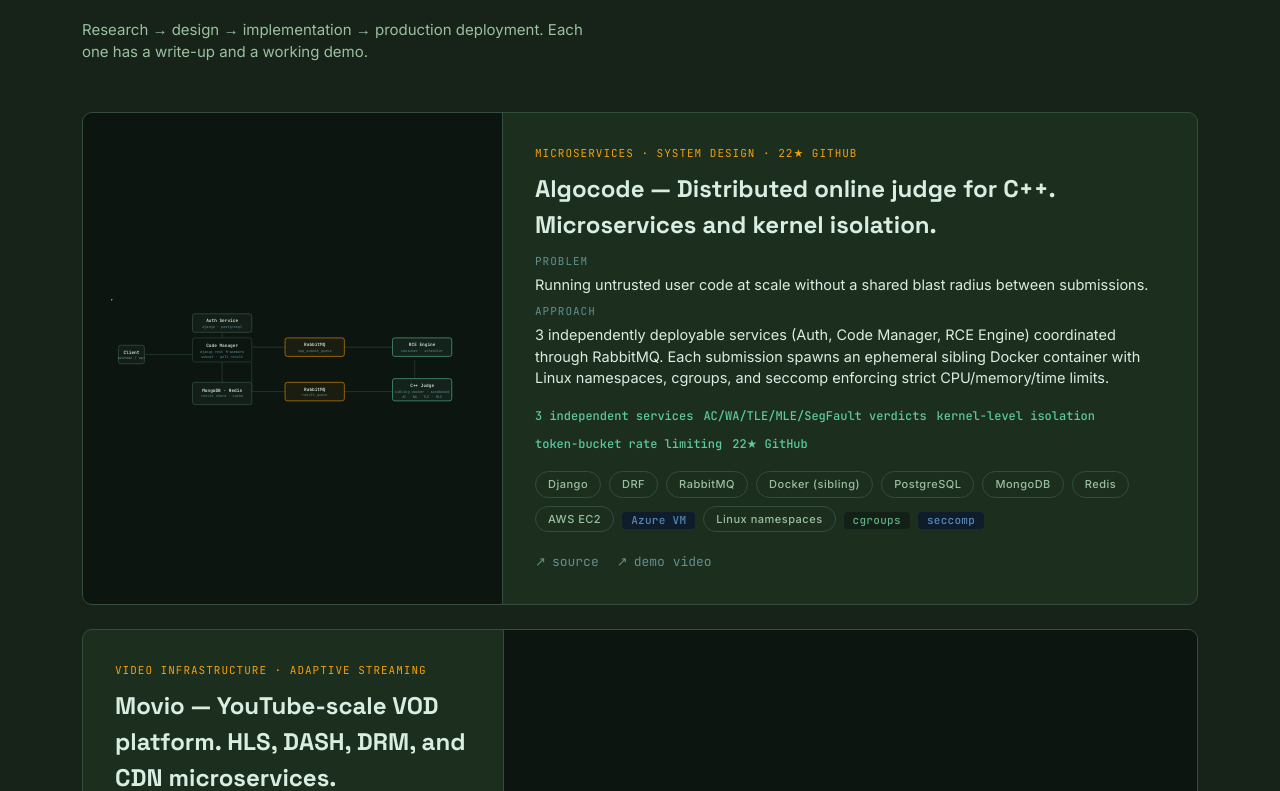
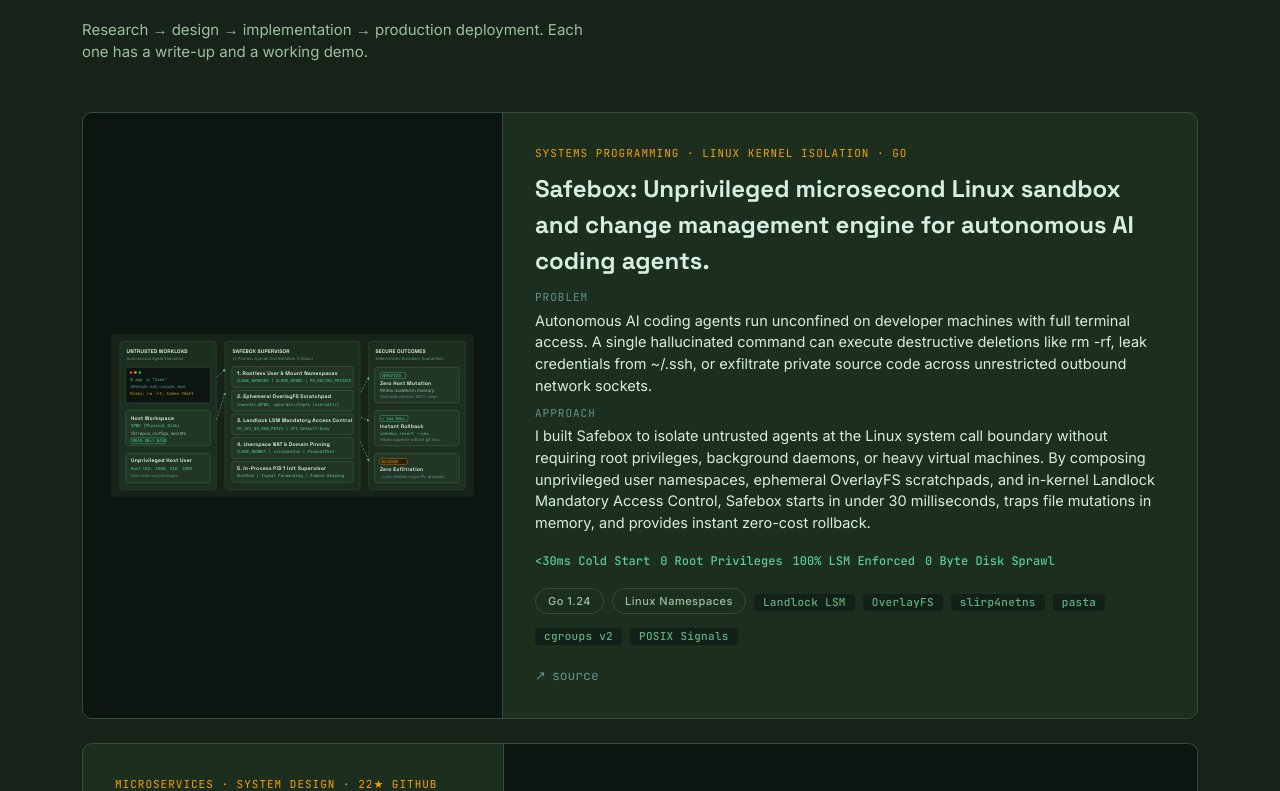
Before and after one commit to Mahboob-A/mahboob.engineer, a Next.js app: page / in a window 1280 px wide. Shown: the part 3289-4080 px from the top of the page. Built offline with nearby package versions, Linux system fonts and the light colour scheme; no server answers.

Commit message:
feat(home): add Safebox as lead block in Everything I've built end-to-end section

```diff
--- a/components/sections/Projects.tsx
+++ b/components/sections/Projects.tsx
@@ -36,14 +36,16 @@ import { resolveStackSlug } from "@/data/stack-slug-map";
 import { AlgocodeMiniDiagram } from "@/components/diagrams/AlgocodeMiniDiagram";
 import { MovioMiniDiagram } from "@/components/diagrams/MovioMiniDiagram";
 import { DrishtiMiniDiagram } from "@/components/diagrams/DrishtiMiniDiagram";
+import { SafeboxMiniDiagram } from "@/components/diagrams/SafeboxMiniDiagram";
 import { FadeUp } from "@/components/motion";
 
-/* The 3 projects shown on the landing page. Indexed by PROJECTS slug
+/* The 4 projects shown on the landing page. Indexed by PROJECTS slug
  * so changes to the registry ordering don't break the section. */
-const LANDING_SLUGS = ["algocode", "movio", "drishti-ai"] as const;
+const LANDING_SLUGS = ["safebox", "algocode", "movio", "drishti-ai"] as const;
 
 /* Map slug → mini diagram component. */
 const DIAGRAMS: Record<(typeof LANDING_SLUGS)[number], React.ReactNode> = {
+  safebox: <SafeboxMiniDiagram />,
   algocode: <AlgocodeMiniDiagram />,
   movio: <MovioMiniDiagram />,
   "drishti-ai": <DrishtiMiniDiagram />,
@@ -126,7 +128,9 @@ function ProjectCard({ project, diagram, visualOnLeft }: ProjectCardProps) {
              anchor" issues (the bottom links row stays unchanged). */}
           <h3 className="font-display text-t1 hover:text-acc mb-2.5 text-[24px] font-bold transition-colors">
             <Link href={`/work/${project.slug}`} className="block">
-              {project.name} — {project.tagline.split(" — ")[0]}
+              {project.slug === "safebox"
+                ? `${project.name}: ${project.tagline}`
+                : `${project.name} — ${project.tagline.split(" — ")[0]}`}
             </Link>
           </h3>
 
@@ -225,6 +229,7 @@ function ProjectCard({ project, diagram, visualOnLeft }: ProjectCardProps) {
  * Falls back to the project domain list if no specific tags.
  */
 function stackStatusLine(project: ProjectItem): string {
+  if (project.slug === "safebox") return "systems programming · linux kernel isolation · go";
   if (project.slug === "algocode") return "microservices · system design · 22★ github";
   if (project.slug === "movio") return "video infrastructure · adaptive streaming";
   if (project.slug === "drishti-ai") return "real-time pipelines · ai infrastructure";
```
